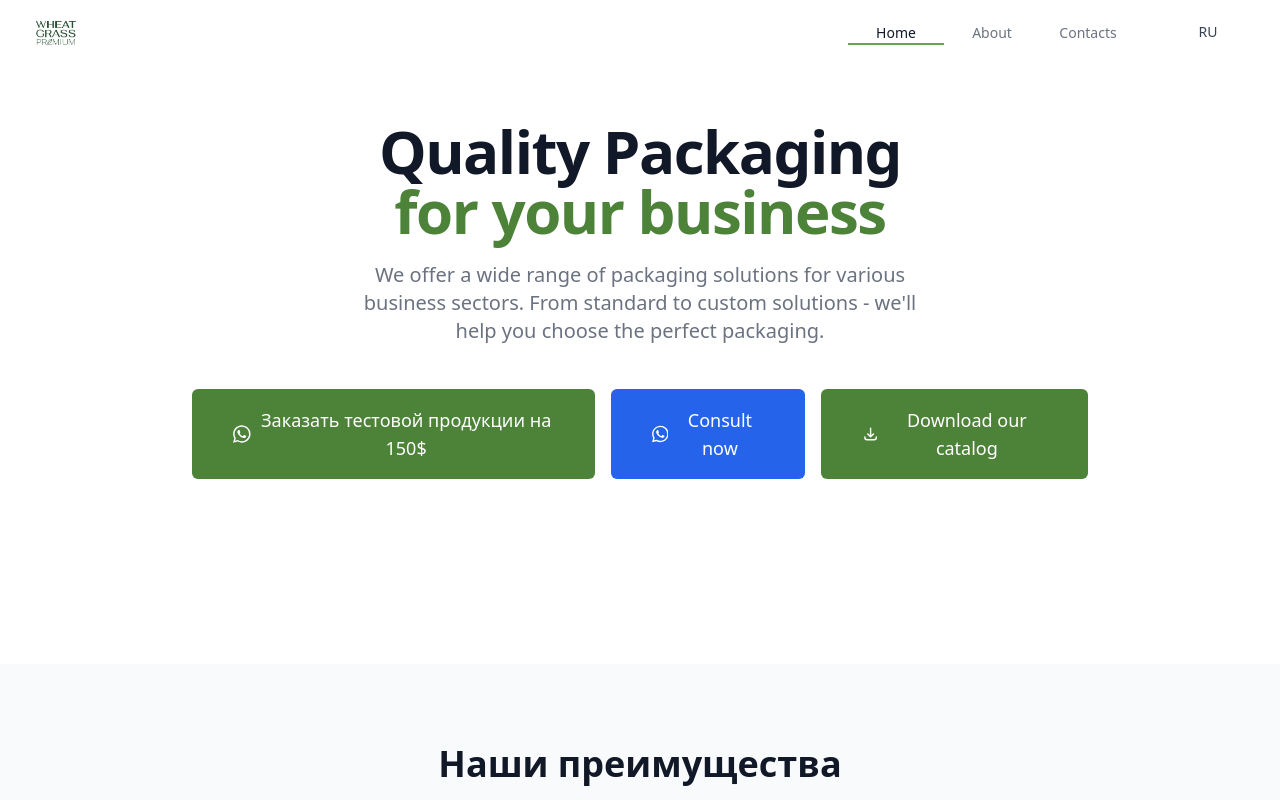
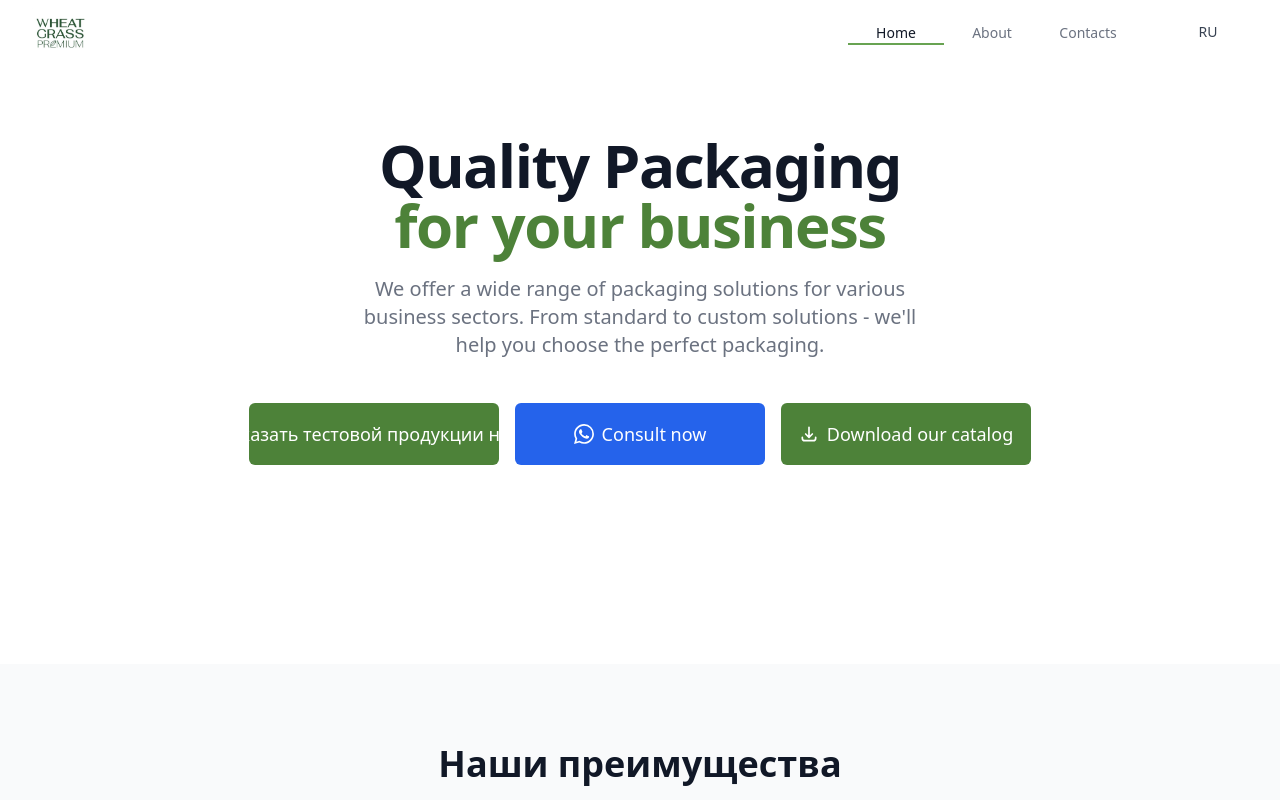
Before and after one commit to achynaliev/wgApp, a React (Vite) app: page / in a window 1280 px wide. Shown: the top 800 px of the page. Built offline with nearby package versions, Linux system fonts and the light colour scheme.

Commit message:
making some styling changes

```diff
--- a/src/features/home/components/HeroSection.tsx
+++ b/src/features/home/components/HeroSection.tsx
@@ -2,6 +2,8 @@ import { useTranslation } from 'react-i18next';
 
 const HeroSection = () => {
   const { t } = useTranslation();
+
+  const buttonBaseClasses = "w-full sm:w-[250px] flex items-center justify-center px-8 py-3 border border-transparent text-base font-medium rounded-md text-white transform transition-all duration-200 hover:scale-105 hover:shadow-lg focus:outline-none focus:ring-2 focus:ring-offset-2 md:py-4 md:text-lg md:px-10";
 
   return (
     <section className="relative bg-white overflow-hidden min-h-[600px] flex items-center">
@@ -18,22 +20,22 @@ const HeroSection = () => {
                   {t('home.hero.description')}
                 </p>
               </div>
-              <div className="mt-5 sm:mt-8 flex flex-col sm:flex-row justify-center items-center space-y-4 sm:space-y-0 sm:space-x-4">
+              <div className="mt-5 sm:mt-8 flex flex-col sm:flex-row justify-center items-stretch space-y-4 sm:space-y-0 sm:space-x-4">
                 <div className="rounded-md w-full sm:w-auto">
                   <a
                     href="https://wa.me/77768472061"
                     target="_blank"
                     rel="noopener noreferrer"
-                    className="w-full flex items-center justify-center px-8 py-3 border border-transparent text-base font-medium rounded-md text-white bg-primary-600 hover:bg-primary-700 transform transition-all duration-200 hover:scale-105 hover:shadow-lg focus:outline-none focus:ring-2 focus:ring-offset-2 focus:ring-primary-500 md:py-4 md:text-lg md:px-10"
+                    className={`${buttonBaseClasses} bg-primary-600 hover:bg-primary-700 focus:ring-primary-500`}
                   >
                     <svg
-                      className="w-5 h-5 mr-2"
+                      className="w-5 h-5 mr-2 flex-shrink-0"
                       fill="currentColor"
                       viewBox="0 0 24 24"
                     >
                       <path d="M17.472 14.382c-.297-.149-1.758-.867-2.03-.967-.273-.099-.471-.148-.67.15-.197.297-.767.966-.94 1.164-.173.199-.347.223-.644.075-.297-.15-1.255-.463-2.39-1.475-.883-.788-1.48-1.761-1.653-2.059-.173-.297-.018-.458.13-.606.134-.133.298-.347.446-.52.149-.174.198-.298.298-.497.099-.198.05-.371-.025-.52-.075-.149-.669-1.612-.916-2.207-.242-.579-.487-.5-.669-.51-.173-.008-.371-.01-.57-.01-.198 0-.52.074-.792.372-.272.297-1.04 1.016-1.04 2.479 0 1.462 1.065 2.875 1.213 3.074.149.198 2.096 3.2 5.077 4.487.709.306 1.262.489 1.694.625.712.227 1.36.195 1.871.118.571-.085 1.758-.719 2.006-1.413.248-.694.248-1.289.173-1.413-.074-.124-.272-.198-.57-.347m-5.421 7.403h-.004a9.87 9.87 0 01-5.031-1.378l-.361-.214-3.741.982.998-3.648-.235-.374a9.86 9.86 0 01-1.51-5.26c.001-5.45 4.436-9.884 9.888-9.884 2.64 0 5.122 1.03 6.988 2.898a9.825 9.825 0 012.893 6.994c-.003 5.45-4.437 9.884-9.885 9.884m8.413-18.297A11.815 11.815 0 0012.05 0C5.495 0 .16 5.335.157 11.892c0 2.096.547 4.142 1.588 5.945L.057 24l6.305-1.654a11.882 11.882 0 005.683 1.448h.005c6.554 0 11.89-5.335 11.893-11.893a11.821 11.821 0 00-3.48-8.413z"/>
                     </svg>
-                    Заказать тестовой продукции на 150$
+                    <span className="whitespace-nowrap">Заказать тестовой продукции на 150$</span>
                   </a>
                 </div>
                 <div className="rounded-md w-full sm:w-auto">
@@ -41,25 +43,25 @@ const HeroSection = () => {
                     href="https://wa.me/77768472061"
                     target="_blank"
                     rel="noopener noreferrer"
-                    className="w-full flex items-center justify-center px-8 py-3 border border-transparent text-base font-medium rounded-md text-white bg-blue-600 hover:bg-blue-700 transform transition-all duration-200 hover:scale-105 hover:shadow-lg focus:outline-none focus:ring-2 focus:ring-offset-2 focus:ring-blue-500 md:py-4 md:text-lg md:px-10"
+                    className={`${buttonBaseClasses} bg-blue-600 hover:bg-blue-700 focus:ring-blue-500`}
                   >
                     <svg
-                      className="w-5 h-5 mr-2"
+                      className="w-5 h-5 mr-2 flex-shrink-0"
                       fill="currentColor"
                       viewBox="0 0 24 24"
                     >
                       <path d="M17.472 14.382c-.297-.149-1.758-.867-2.03-.967-.273-.099-.471-.148-.67.15-.197.297-.767.966-.94 1.164-.173.199-.347.223-.644.075-.297-.15-1.255-.463-2.39-1.475-.883-.788-1.48-1.761-1.653-2.059-.173-.297-.018-.458.13-.606.134-.133.298-.347.446-.52.149-.174.198-.298.298-.497.099-.198.05-.371-.025-.52-.075-.149-.669-1.612-.916-2.207-.242-.579-.487-.5-.669-.51-.173-.008-.371-.01-.57-.01-.198 0-.52.074-.792.372-.272.297-1.04 1.016-1.04 2.479 0 1.462 1.065 2.875 1.213 3.074.149.198 2.096 3.2 5.077 4.487.709.306 1.262.489 1.694.625.712.227 1.36.195 1.871.118.571-.085 1.758-.719 2.006-1.413.248-.694.248-1.289.173-1.413-.074-.124-.272-.198-.57-.347m-5.421 7.403h-.004a9.87 9.87 0 01-5.031-1.378l-.361-.214-3.741.982.998-3.648-.235-.374a9.86 9.86 0 01-1.51-5.26c.001-5.45 4.436-9.884 9.888-9.884 2.64 0 5.122 1.03 6.988 2.898a9.825 9.825 0 012.893 6.994c-.003 5.45-4.437 9.884-9.885 9.884m8.413-18.297A11.815 11.815 0 0012.05 0C5.495 0 .16 5.335.157 11.892c0 2.096.547 4.142 1.588 5.945L.057 24l6.305-1.654a11.882 11.882 0 005.683 1.448h.005c6.554 0 11.89-5.335 11.893-11.893a11.821 11.821 0 00-3.48-8.413z"/>
                     </svg>
-                    Consult now
+                    <span className="whitespace-nowrap">Consult now</span>
                   </a>
                 </div>
                 <div className="rounded-md w-full sm:w-auto">
                   <a
                     href="#"
-                    className="w-full flex items-center justify-center px-8 py-3 border border-transparent text-base font-medium rounded-md text-white bg-primary-600 hover:bg-primary-700 transform transition-all duration-200 hover:scale-105 hover:shadow-lg focus:outline-none focus:ring-2 focus:ring-offset-2 focus:ring-primary-500 md:py-4 md:text-lg md:px-10"
+                    className={`${buttonBaseClasses} bg-primary-600 hover:bg-primary-700 focus:ring-primary-500`}
                   >
                     <svg
-                      className="w-5 h-5 mr-2"
+                      className="w-5 h-5 mr-2 flex-shrink-0"
                       fill="none"
                       viewBox="0 0 24 24"
                       stroke="currentColor"
@@ -71,7 +73,7 @@ const HeroSection = () => {
                         d="M4 16v1a3 3 0 003 3h10a3 3 0 003-3v-1m-4-4l-4 4m0 0l-4-4m4 4V4"
                       />
                     </svg>
-                    {t('home.hero.downloadCatalog')}
+                    <span className="whitespace-nowrap">{t('home.hero.downloadCatalog')}</span>
                   </a>
                 </div>
               </div>
--- a/src/shared/components/Header.tsx
+++ b/src/shared/components/Header.tsx
@@ -27,7 +27,7 @@ const Header = () => {
               <img
                 src={wgLogo}
                 alt="WheatGrassGlobal Logo"
-                className="h-10 w-auto"
+                className="h-12 w-auto object-contain"
               />
             </Link>
           </div>
```
